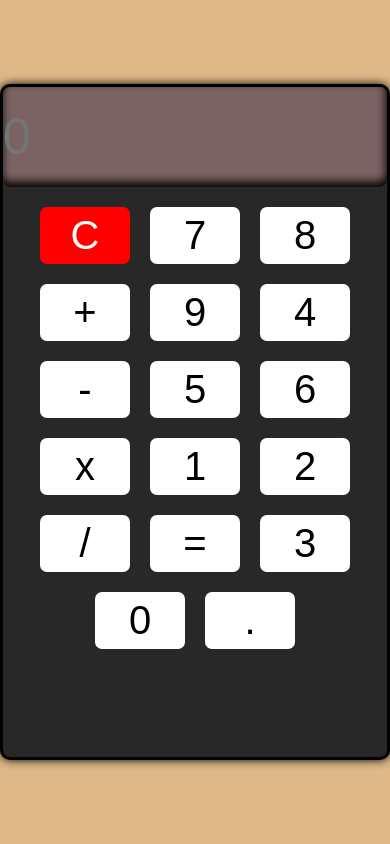
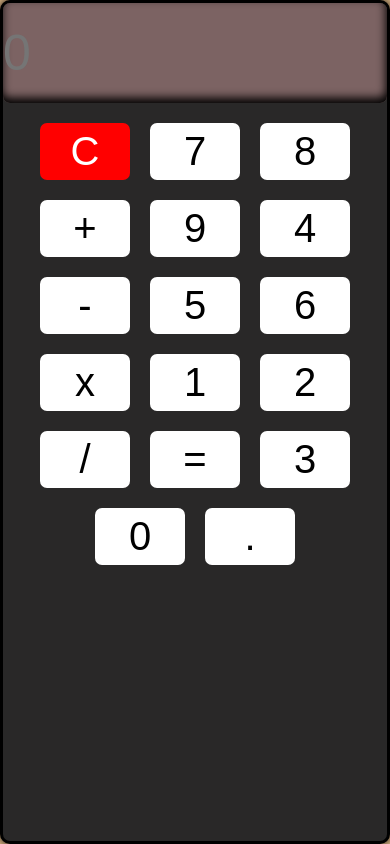
Before and after one commit to MdSakib01/calculator, a plain HTML site: page index.html in a window 390 px wide. Drawn offline with Linux system fonts and the light colour scheme.

Commit message:
Update style.css

```diff
--- a/style.css
+++ b/style.css
@@ -65,3 +65,11 @@ button{
     background-color: red;
     color: white;
 }
+
+
+
+@media (max-width:600px) {
+    .calculator{
+        height: 100%;
+    }
+}
```
